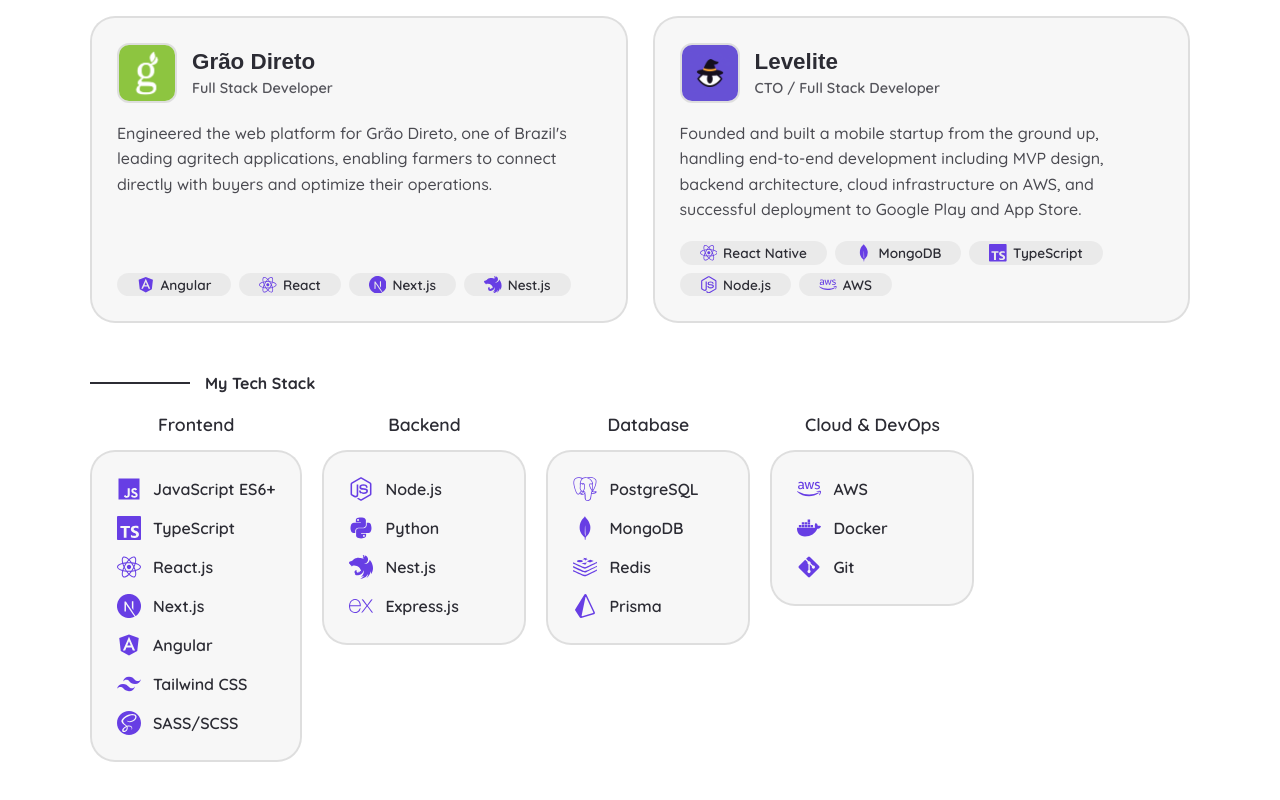
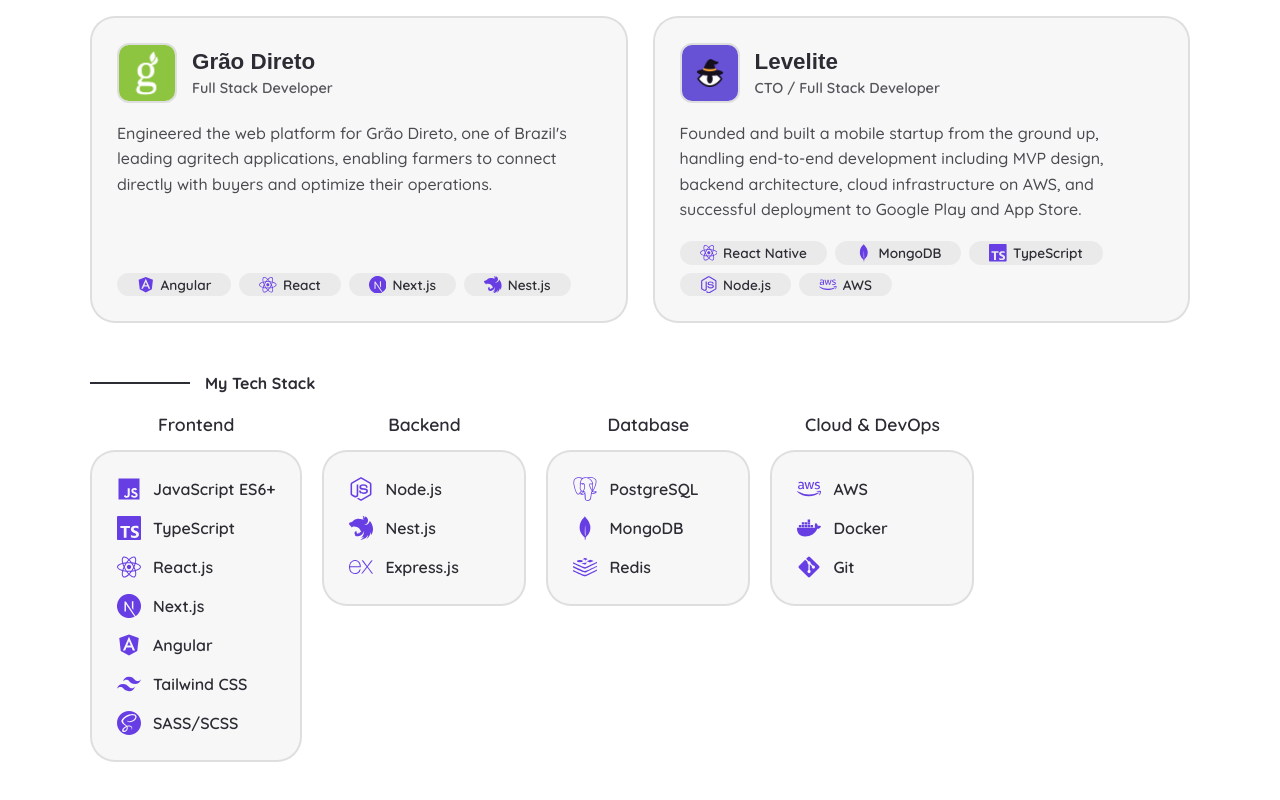
Before and after one commit to izumiishikawa/izumiishikawa-portfolio, a Next.js app: page /about in a window 1280 px wide. Shown: the part 1643-2443 px from the top of the page. Built offline with nearby package versions, Linux system fonts and the light colour scheme.

Commit message:
removing useless

```diff
--- a/src/pages/about/index.js
+++ b/src/pages/about/index.js
@@ -19,7 +19,6 @@ import {
   SiNestjs,
   SiNextdotjs,
   SiPostgresql,
-  SiPrisma,
   SiRedis,
   SiSass,
   SiTailwindcss,
@@ -138,14 +137,12 @@ function About() {
     { name: "SASS/SCSS", icon: <SiSass />, category: "Frontend" },
 
     { name: "Node.js", icon: <FaNodeJs />, category: "Backend" },
-    { name: "Python", icon: <FaPython />, category: "Backend" },
     { name: "Nest.js", icon: <SiNestjs />, category: "Backend" },
     { name: "Express.js", icon: <SiExpress />, category: "Backend" },
 
     { name: "PostgreSQL", icon: <SiPostgresql />, category: "Database" },
     { name: "MongoDB", icon: <SiMongodb />, category: "Database" },
     { name: "Redis", icon: <SiRedis />, category: "Database" },
-    { name: "Prisma", icon: <SiPrisma />, category: "Database" },
 
     { name: "AWS", icon: <FaAws />, category: "Cloud & DevOps" },
     { name: "Docker", icon: <FaDocker />, category: "Cloud & DevOps" },
```
